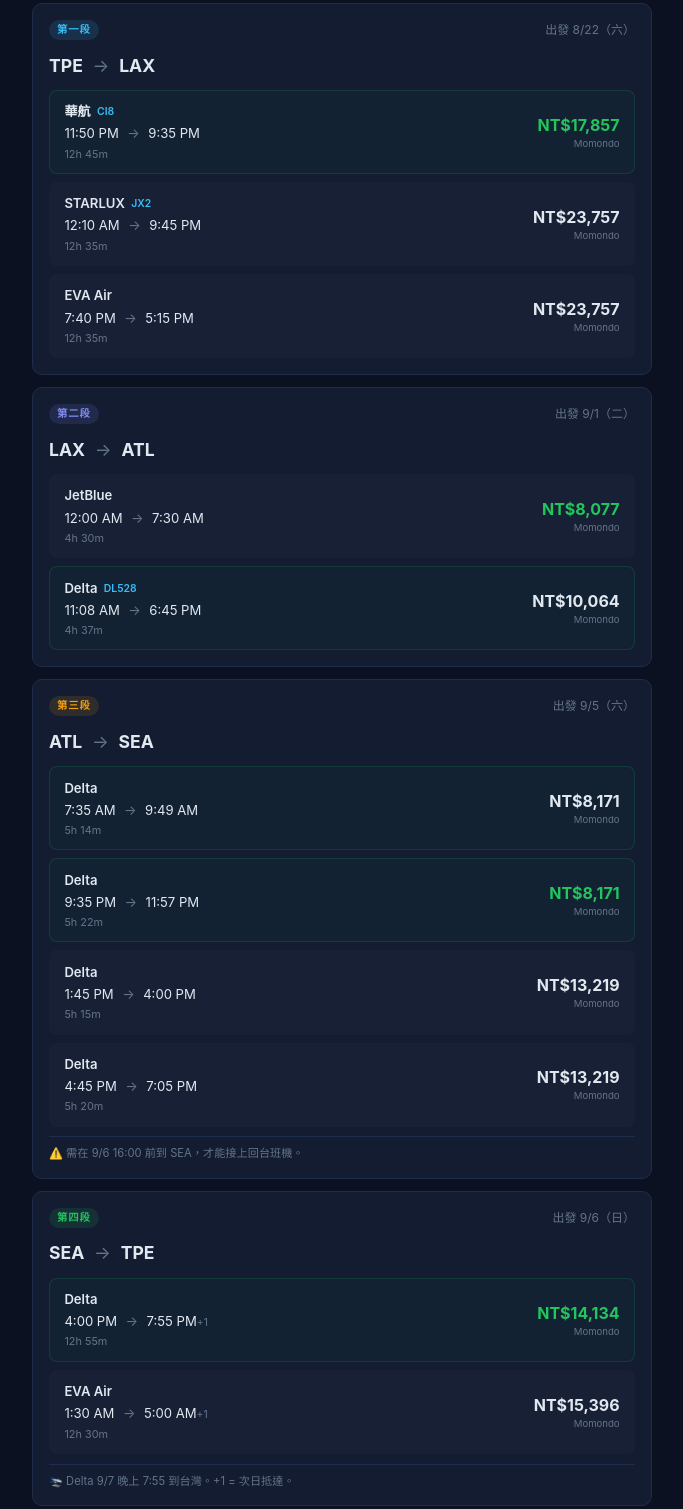
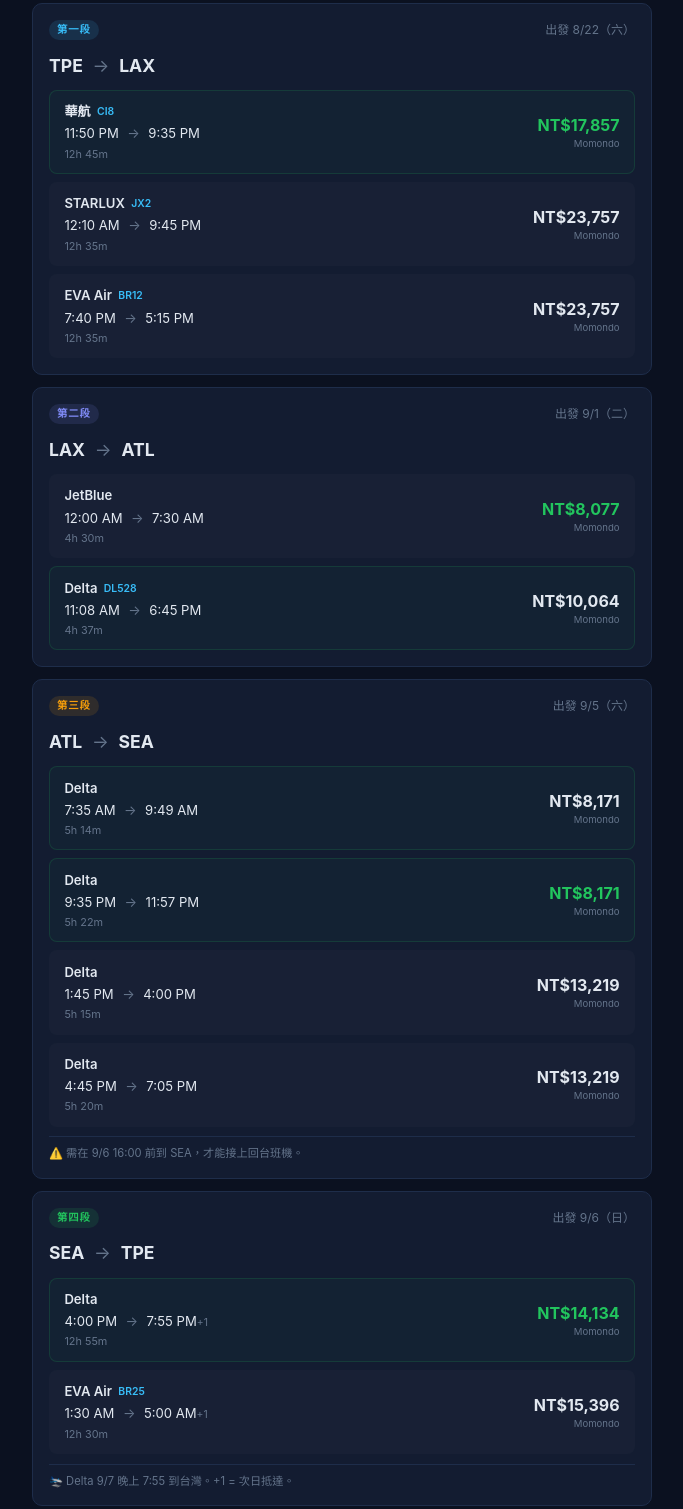
Before and after one commit to mrjerryzengtest/USAplan, a plain HTML site: page index.html in a window 1280 px wide. Shown: the part 184-1693 px from the top of the page, without its empty margins (298-981 px from the left). Drawn offline with Linux system fonts and the light colour scheme.

Commit message:
Add confirmed flight numbers: BR12, BR25

```diff
--- a/index.html
+++ b/index.html
@@ -292,7 +292,7 @@
         <div class="fl-info">
           <div class="fl-top">
             <span class="fl-airline">EVA Air</span>
-
+            <span class="fl-flightno">BR12</span>
           </div>
           <div class="fl-times">7:40 PM <span class="t-arrow">→</span> 5:15 PM</div>
           <div class="fl-meta">12h 35m</div>
@@ -415,7 +415,7 @@
         <div class="fl-info">
           <div class="fl-top">
             <span class="fl-airline">EVA Air</span>
-
+            <span class="fl-flightno">BR25</span>
           </div>
           <div class="fl-times">1:30 AM <span class="t-arrow">→</span> 5:00 AM<span style="font-size:0.65rem;color:var(--muted)">+1</span></div>
           <div class="fl-meta">12h 30m</div>
```
